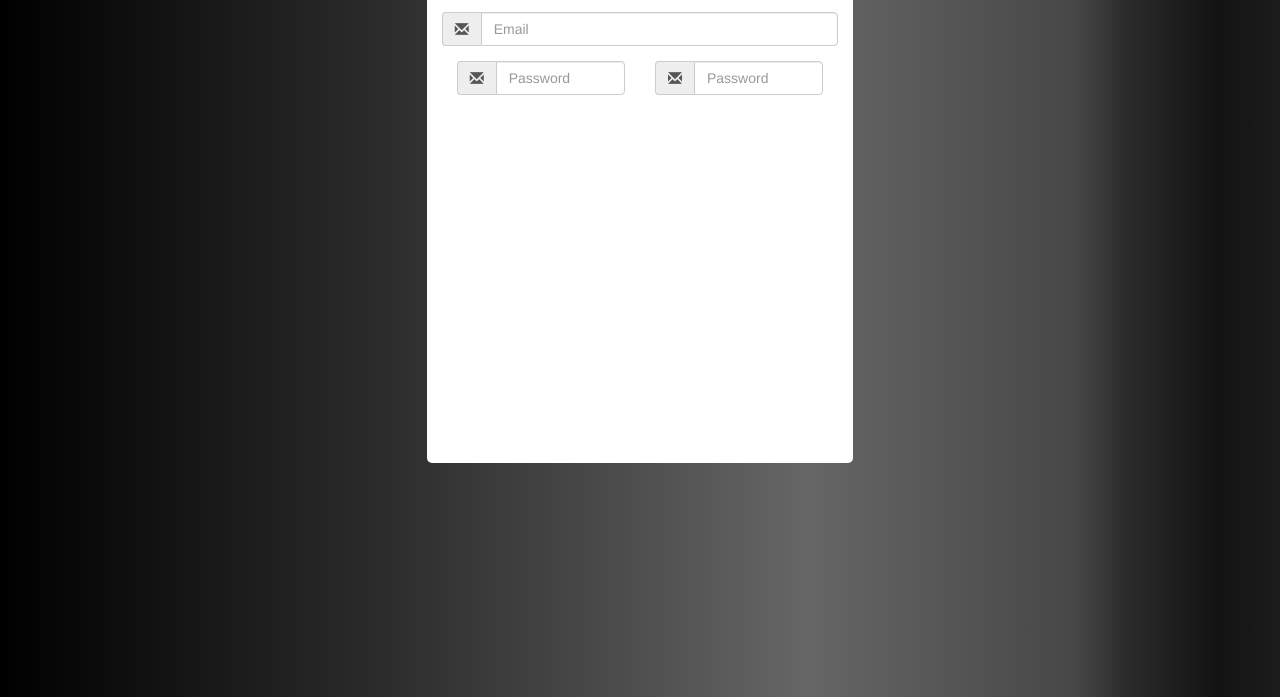
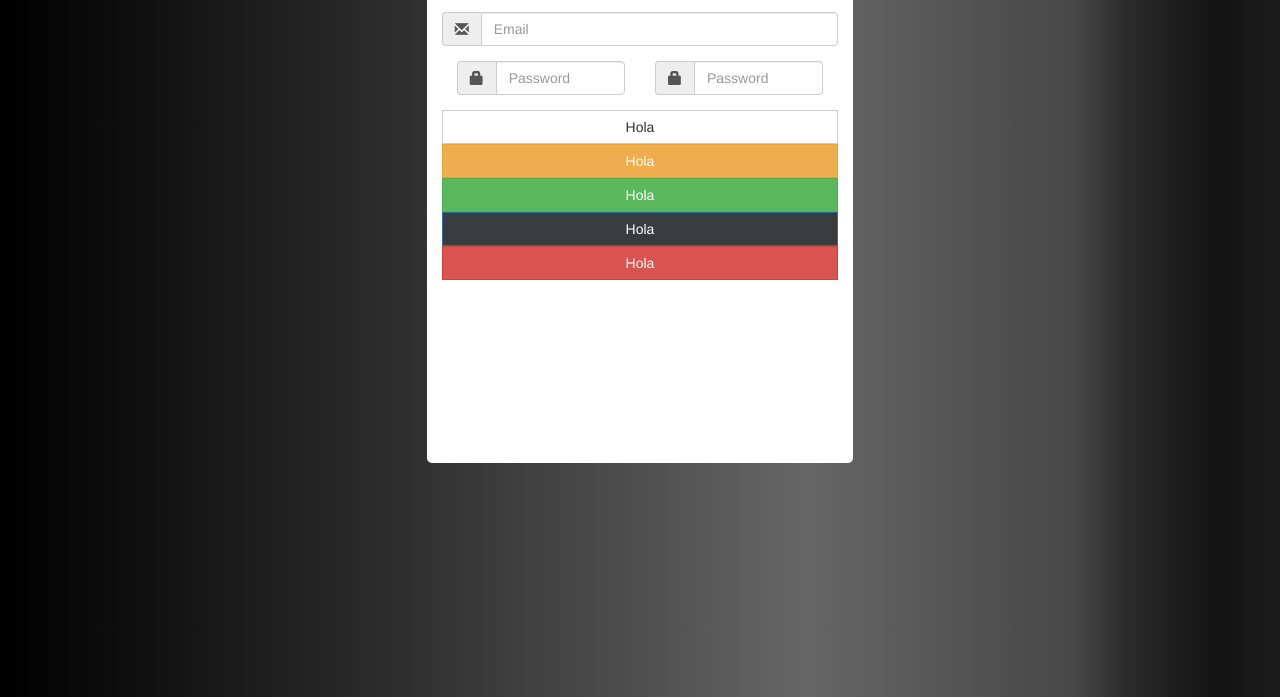
Before and after one commit to JoelEduardoGA/Bootstrap, a plain HTML site: page login.html in a window 1280 px wide. Shown: the part 133-830 px from the top of the page. Drawn offline with nearby package versions, Linux system fonts and the light colour scheme.

Commit message:
avance
1234

```diff
--- a/login.html
+++ b/login.html
@@ -32,7 +32,7 @@
 			<div class="form-group col-md-6">
 		    <label class="sr-only" for="exampleInputAmount">Password</label>
 		   	<div class="input-group">
-		    <div class="input-group-addon"><i class="glyphicon glyphicon-envelope"></i></div>
+		    <div class="input-group-addon"><i class="glyphicon glyphicon-lock"></i></div>
 		    <input type="text" class="form-control" id="exampleInputAmount" placeholder="Password">
 		    </div>
 		  	</div>
@@ -40,10 +40,16 @@
 		  	<div class="form-group col-md-6">
 		    <label class="sr-only" for="exampleInputAmount">Confirm Password</label>
 		   	<div class="input-group">
-		    <div class="input-group-addon"><i class="glyphicon glyphicon-envelope"></i></div>
+		    <div class="input-group-addon"><i class="glyphicon glyphicon-lock"></i></div>
 		    <input type="text" class="form-control" id="exampleInputAmount" placeholder="Password">
 		    </div>
 		  	</div>
+
+		  	<button class="btn btn-default col-md-12">Hola</button>
+		  	<button class="btn btn-warning col-md-12">Hola</button>
+		  	<button class="btn btn-success col-md-12">Hola</button>
+		  	<button class="btn btn-primary col-md-12">Hola</button>
+		  	<button class="btn btn-danger col-md-12">Hola</button>
 
 		</form>
 	</div>
```
Also changed, not shown: css/bootstrap.css.
